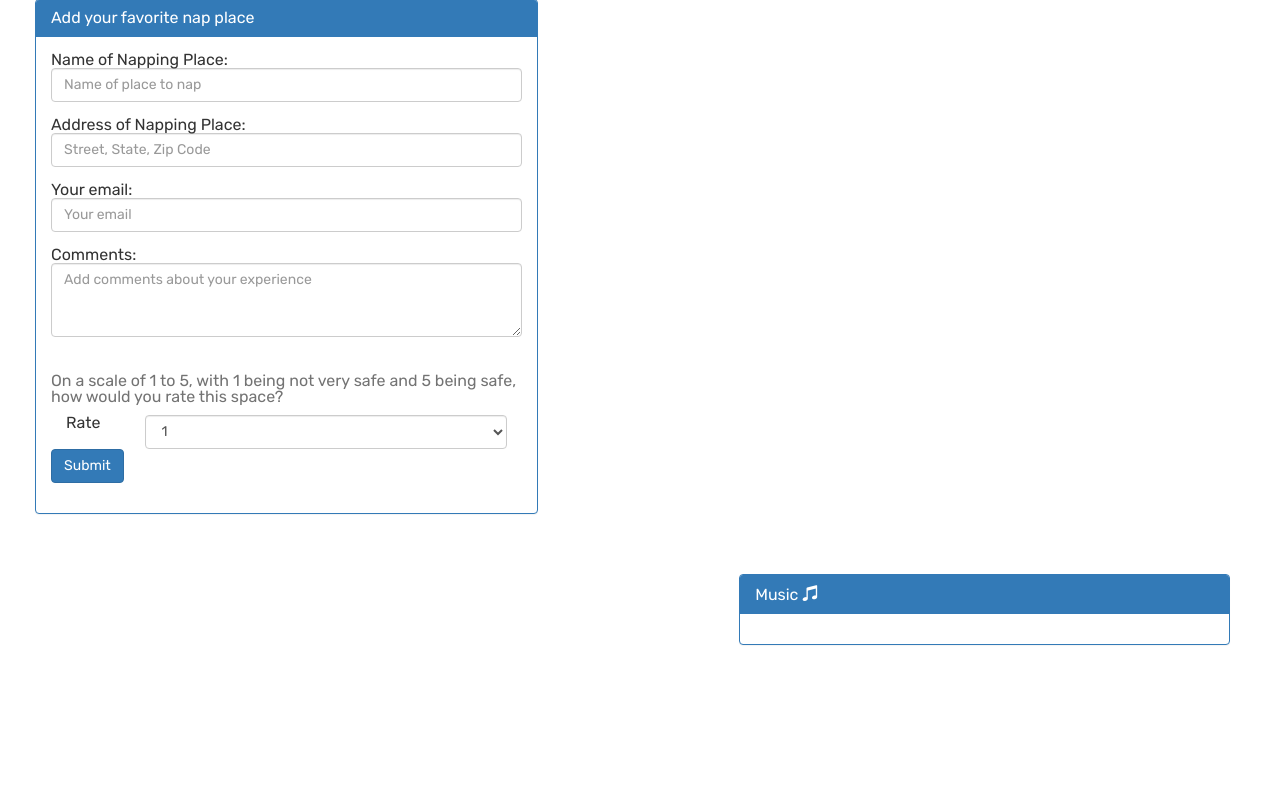
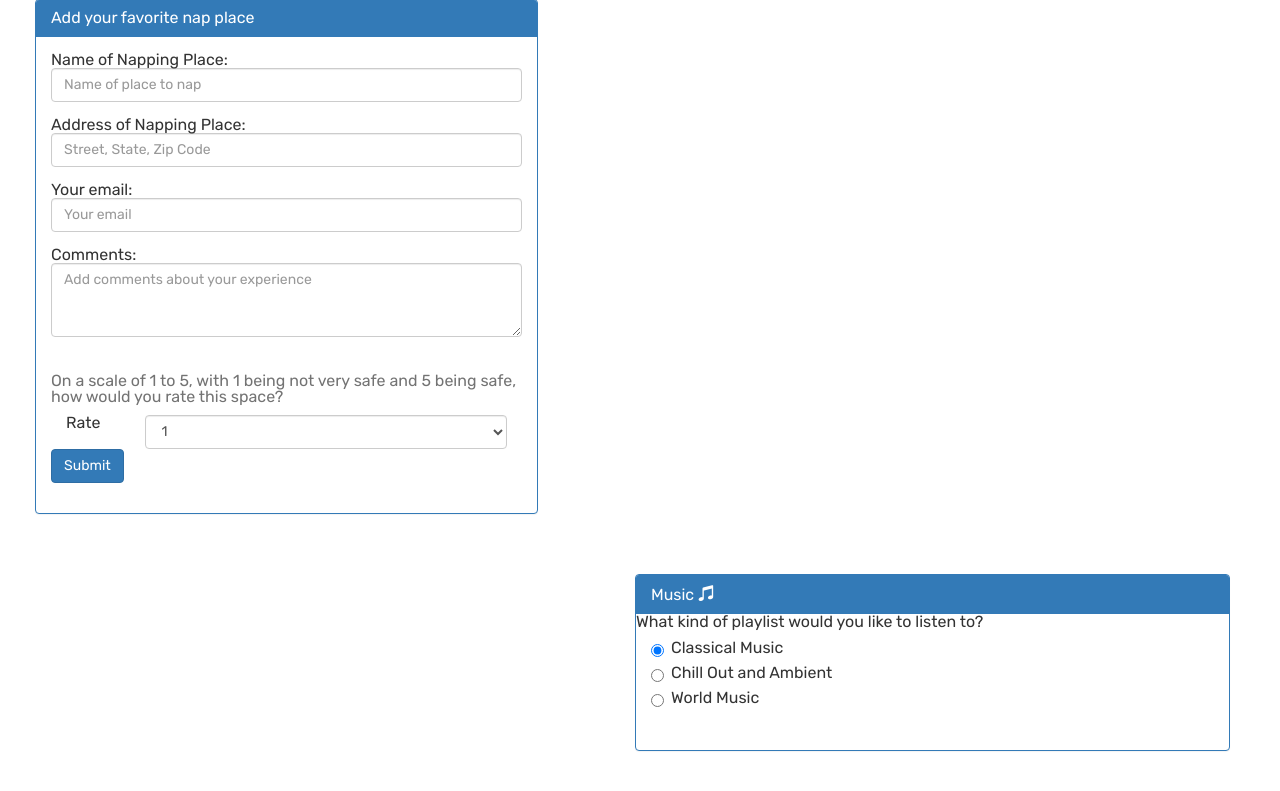
Before and after one commit to melymelm/NapNation-Week-8, a PHP site: page / in a window 1280 px wide. Shown: the part 1111-1902 px from the top of the page. Before the commit the page ends 1756 px from the top, so only its background shows below. Run offline with PHP 8.4, Linux system fonts and the light colour scheme; some libraries are stand-ins or nearby versions.

Commit message:
working on the player

```diff
--- a/assets/css/style.css
+++ b/assets/css/style.css
@@ -24,9 +24,11 @@ h1 {
 #formInput {
 	float: left;
 	margin: 20px;
+	border-right: 10px;
 }
 
 #musicInput {
 	float: right;
 	margin: 20px;
+	border-left: 10px;
 }
--- a/assets/js/week8.js
+++ b/assets/js/week8.js
@@ -90,3 +90,64 @@ dataRef.ref().on("child_added", function(childSnapshot) {
 
 	$(addPlace).append(placeData);
 });
+
+
+//calling in the spotify api
+
+// Adding click event listen listener to all buttons
+    // $("button").on("click", function() {
+      // Grabbing and storing the data-animal property value from the button
+      // var animal = $(this).data("animal");
+
+      // Constructing a queryURL using the animal name
+      var queryURL = "https://api.spotify.com/v1/users/melymelm/playlists/SleepyTime";
+
+      //classical music playlist
+      //playlist name = Classical Music For Sleep
+      //user name = nosleeplessethan
+
+      //ambient music
+      //playlist name = Chill-out & Ambient Music
+      //user name = nosleeplessethan
+
+      //world music
+      //playlist name = World Music For Sleep
+      //user name = nosleeplessethan
+
+
+      // Performing an AJAX request with the queryURL
+      $.ajax({
+          url: queryURL,
+          method: "GET"
+        })
+    //     // After data comes back from the request
+    //     .done(function(response) {
+    //       console.log(queryURL);
+
+    //       console.log(response);
+    //       // storing the data from the AJAX request in the results variable
+    //       var results = response.data;
+
+    //       // Looping through each result item
+    //       for (var i = 0; i < results.length; i++) {
+
+    //         // Creating and storing a div tag
+    //         var animalDiv = $("<div>");
+
+    //         // Creating a paragraph tag with the result item's rating
+    //         var p = $("<p>").text("Rating: " + results[i].rating);
+
+    //         // Creating and storing an image tag
+    //         var animalImage = $("<img>");
+    //         // Setting the src attribute of the image to a property pulled off the result item
+    //         animalImage.attr("src", results[i].images.fixed_height.url);
+
+    //         // Appending the paragraph and image tag to the animalDiv
+    //         animalDiv.append(p);
+    //         animalDiv.append(animalImage);
+
+    //         // Prependng the animalDiv to the HTML page in the "#gifs-appear-here" div
+    //         $("#gifs-appear-here").prepend(animalDiv);
+    //       }
+    //     });
+    // });
--- a/index.html
+++ b/index.html
@@ -108,7 +108,7 @@
 
 	<!-- adding new addresses/rating -->
 		<div class="row">
-			<div class="col-sm-5 col-xs-4" id="formInput">
+			<div class="col-lg-5 col-sm-6 col-xs-4" id="formInput">
 
 			<div class="panel panel-primary">
   				<div class="panel-heading">
@@ -177,12 +177,48 @@
 
 
 		<!-- music will go here -->
-			<div class="col-sm-5 col-xs-4" id="musicInput">
+		<form>
+			<div class="col-lg-6 col-sm-6 col-xs-4" id="musicInput">
 
 			<div class="panel panel-primary">
   				<div class="panel-heading">
     			<h3 class="panel-title">Music <span class="glyphicon glyphicon-music"></span></h3>
   				</div>
+
+  				<div class="form-group">
+
+			<!-- !!!!!!!!!!!!!!!!!!!!!!!!!!!!!!!!!!!!!!!!!!!!!!!!!!!!!!!!!!!!!!!!!!!! -->
+  			<!-- work on this later: need a submit button, need to figure out form better so it looks like other one -->
+
+				<form>
+				<div class="form-group">
+			      <label for="formGroupExampleInput">What kind of playlist would you like to listen to?</label>
+			      	<div class="col-lg-10">
+			        	<div class="radio">
+			          		<label>
+			            		<input type="radio" name="optionsRadios" id="optionsRadios1" value="option1" checked="">
+			            		Classical Music
+			          			</label>
+			        	</div>
+			        	<div class="radio">
+			          		<label>
+			            		<input type="radio" name="optionsRadios" id="optionsRadios2" value="option2">
+			            		Chill Out and Ambient
+			          		</label>
+			        	</div>
+			        	<div class="radio">
+			          		<label>
+			            		<input type="radio" name="optionsRadios" id="optionsRadios2" value="option2">
+			            		World Music
+			          		</label>
+			        	</div>
+			      	</div>
+			    </div>
+
+			    </form>
+
+			<!-- end of needs work section -->
+			<!-- !!!!!!!!!!!!!!!!!!!!!!!!!!!!!!!!!!!!!!!!!!!!!!!!!!!!!!!!!!!!!!!!!!!! -->
 
 	  				<div class="panel-body" id="player-div">
 
@@ -198,7 +234,7 @@
 			</div> <!-- div class="panel panel-primary" -- >
 
 			</div> <!-- div class="col-sm-5 col-xs-4" id="musicInput" -- >
-
+		</form>
 
 	</div>   <!-- end of container -- >
 
```
Also changed, not shown: assets/images/nap.jpg (added), 1 other file.
